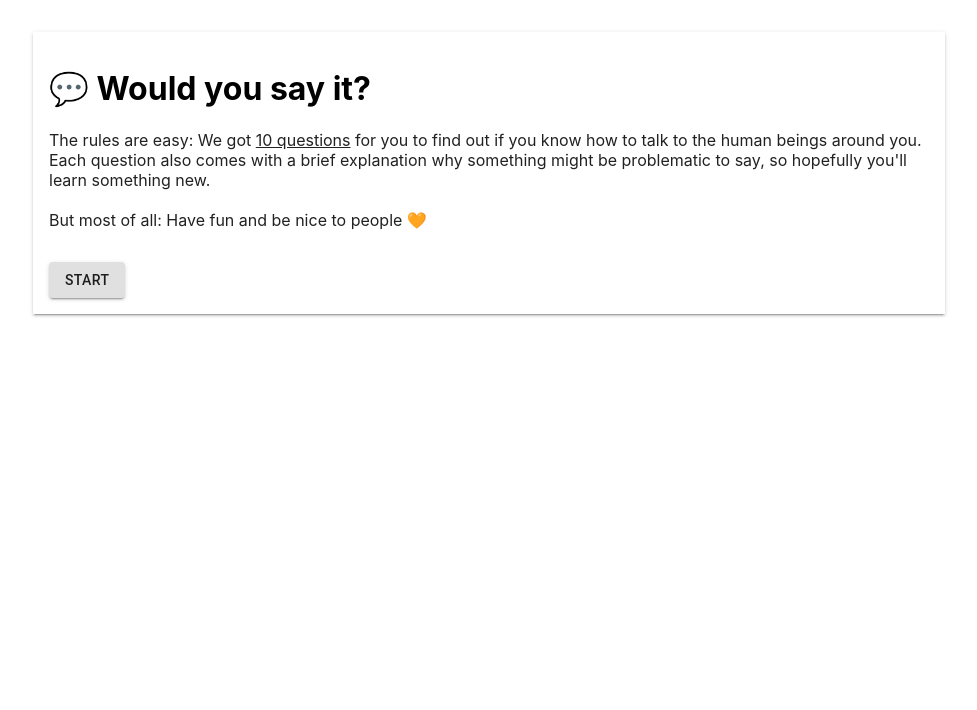
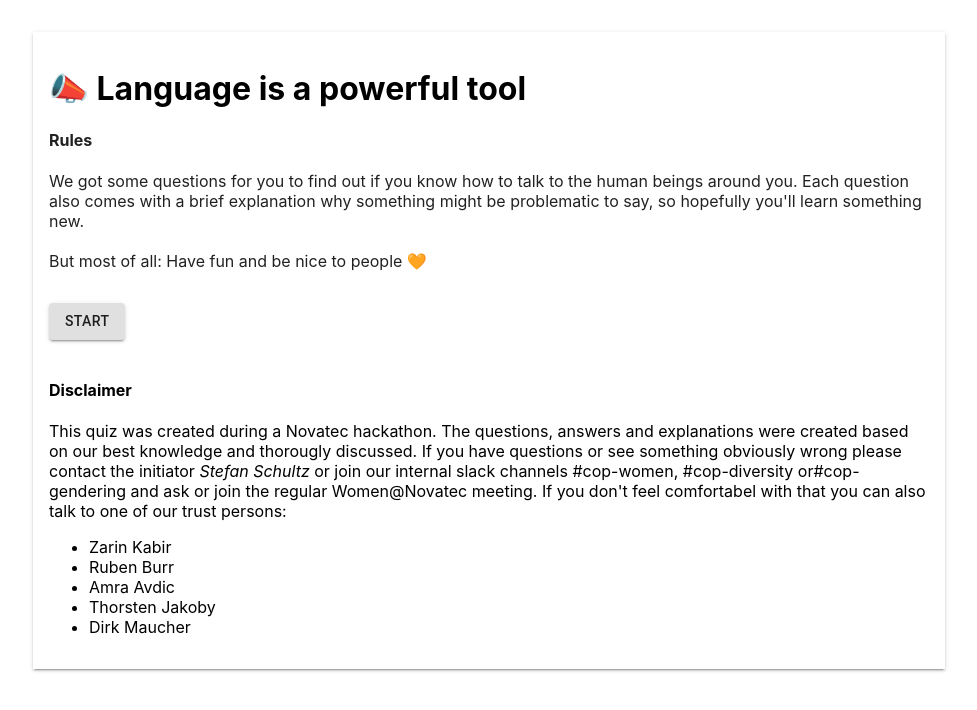
Before and after one commit to NovatecConsulting/hack21-language-is-a-powerful-tool, a React (Create React App) app: page / in a window 1280 px wide. Shown: the top 710 px of the page, without its empty margins (151-1128 px from the left). Built offline with nearby package versions, Linux system fonts and the light colour scheme.

Commit message:
add disclaimer

```diff
--- a/src/components/LandingPage.tsx
+++ b/src/components/LandingPage.tsx
@@ -5,9 +5,10 @@ import { Link as RouterLink } from "react-router-dom";
 const LandingPage: React.FC = () => (
   <Container maxWidth="md">
     <Box boxShadow={2} padding={2} marginTop={4}>
-      <h1>💬 Would you say it?</h1>
+      <h1>📣 Language is a powerful tool</h1>
       <Box color="text.primary" marginBottom={4}>
-        The rules are easy: We got <u>10 questions</u> for you to find out if
+        <h4>Rules</h4>
+        We got some questions for you to find out if
         you know how to talk to the human beings around you. Each question also
         comes with a brief explanation why something might be problematic to
         say, so hopefully you'll learn something new.
@@ -21,6 +22,22 @@ const LandingPage: React.FC = () => (
           <Button variant="contained">Start</Button>
         </RouterLink>
       </Box>
+
+      <Box marginTop={5}>
+      <h4>Disclaimer</h4>
+      <p>This quiz was created during a Novatec hackathon. The questions, answers and explanations were created based on our best knowledge
+        and thorougly discussed. If you have questions or see something obviously wrong please contact the initiator <i>Stefan Schultz</i> or
+        join our internal slack channels <span id="slack">#cop-women</span>, <span id="slack">#cop-diversity</span> or
+        <span id="slack">#cop-gendering</span> and ask or join the regular <span id="slack">Women@Novatec</span> meeting. If you don't feel comfortabel
+        with that you can also talk to one of our trust persons:</p>
+        <ul>
+          <li>Zarin Kabir</li>
+          <li>Ruben Burr</li>
+          <li>Amra Avdic</li>
+          <li>Thorsten Jakoby</li>
+          <li>Dirk Maucher</li>
+        </ul>
+      </Box>
     </Box>
   </Container>
 );
```
